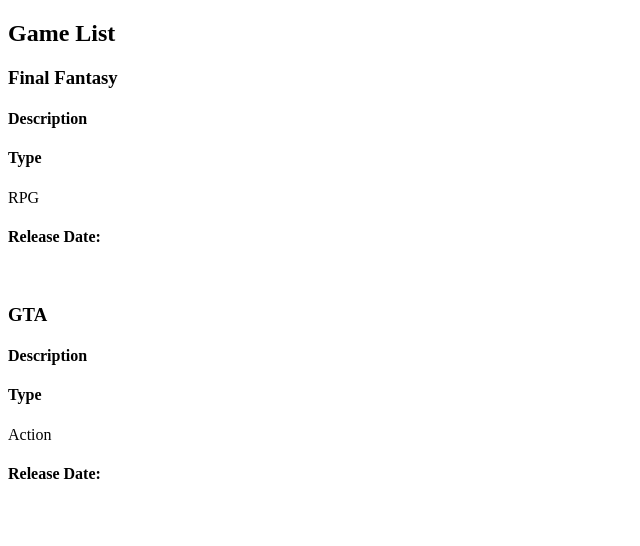
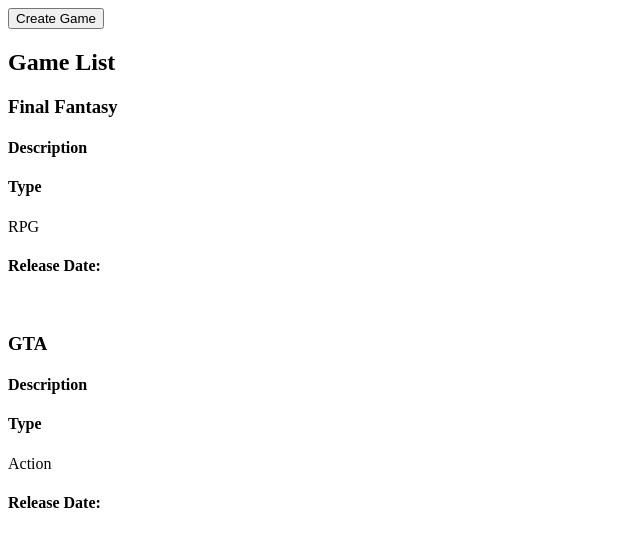
Before and after one commit to mehdihettak/cascade8-test, an Angular app: page / in a window 1280 px wide. Shown: the top 546 px of the page, without its empty margins (0-640 px from the left). Built offline with nearby package versions, Linux system fonts and the light colour scheme.

Commit message:
Configured routing

```diff
--- a/src/app/app-routing.module.ts
+++ b/src/app/app-routing.module.ts
@@ -1,7 +1,15 @@
+import { GameListComponent } from './pages/game-list/game-list.component';
+import { GameInfoComponent } from './pages/game-info/game-info.component';
+import { GameCreateComponent } from './pages/game-create/game-create.component';
+import { AppComponent } from './app.component';
 import { NgModule } from '@angular/core';
 import { Routes, RouterModule } from '@angular/router';
 
-const routes: Routes = [];
+const routes: Routes = [
+  { path: '', component: GameListComponent },
+  { path: 'view/:id', component: GameInfoComponent},
+  { path: 'create', component: GameCreateComponent}
+];
 
 @NgModule({
   imports: [RouterModule.forRoot(routes)],
--- a/src/app/app.component.html
+++ b/src/app/app.component.html
@@ -1 +1,2 @@
-<app-game-list></app-game-list>
+<button routerLink="/create"> Create Game </button>
+<router-outlet></router-outlet>
--- a/src/app/app.component.ts
+++ b/src/app/app.component.ts
@@ -6,5 +6,6 @@
   styleUrls: ['./app.component.scss']
 })
 export class AppComponent {
-  title = 'testCascade8';
+
+
 }
```
